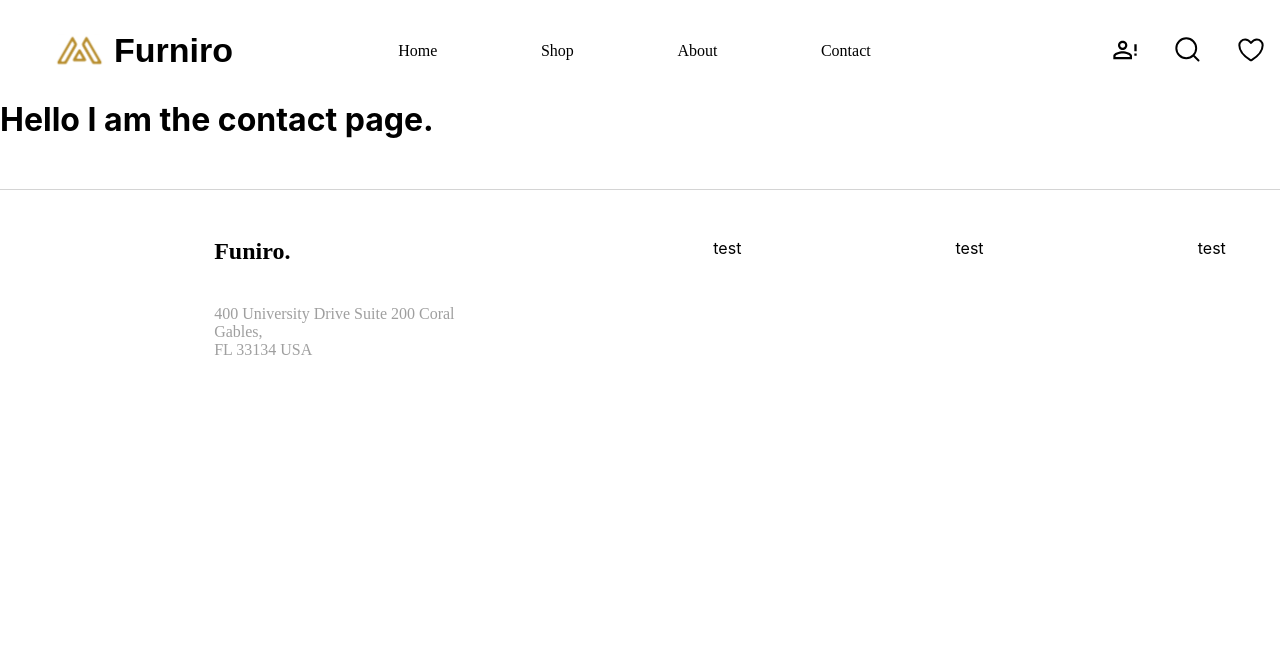
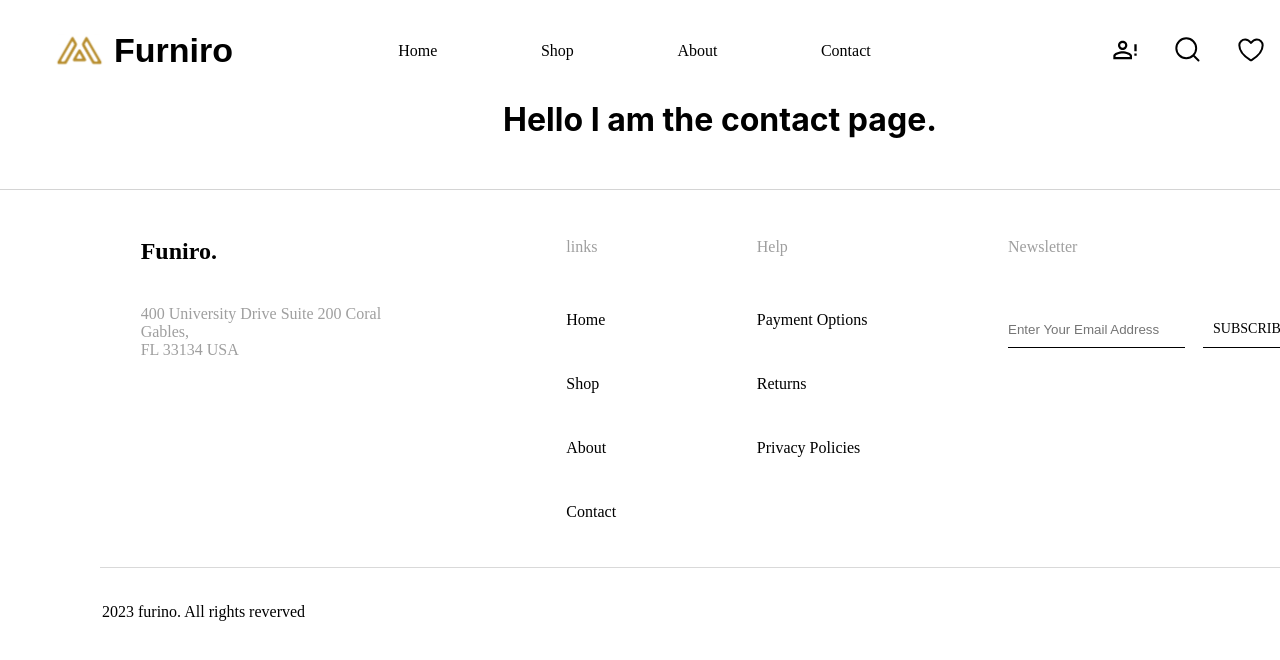
Before and after one commit to hiabed/myReactProject, a React (Vite) app: page /contact in a window 1280 px wide. Shown: the top 660 px of the page. Built offline with nearby package versions, Linux system fonts and the light colour scheme.

Commit message:
Home UI Done.

```diff
--- a/src/About.jsx
+++ b/src/About.jsx
@@ -2,7 +2,7 @@ import './About.css';
 
 const About = () => {
     return (
-        <h1>Hello I am the About page.</h1>
+        <h1 style={{textAlign: "center"}}>Hello I am the About page.</h1>
     )
 }
 
--- a/src/Contact.jsx
+++ b/src/Contact.jsx
@@ -2,7 +2,7 @@ import './Contact.css';
 
 const Contact = () => {
     return (
-        <h1>Hello I am the contact page.</h1>
+        <h1 style={{textAlign: "center"}}>Hello I am the contact page.</h1>
     )
 }
 
--- a/src/Footer.jsx
+++ b/src/Footer.jsx
@@ -5,7 +5,6 @@ const bigDiv = {
     marginTop: 50,
     justifyContent: "space-evenly",
     borderTop: "1px solid rgba(0, 0, 0, 0.17)",
-    height: 505,
 }
 
 const address = {
@@ -16,20 +15,6 @@ const address = {
 }
 
 const links = {
-    display: "flex",
-    flexDirection: "column",
-    gap: 40,
-    marginTop: 48,
-}
-
-const help = {
-    display: "flex",
-    flexDirection: "column",
-    gap: 40,
-    marginTop: 48,
-}
-
-const newsletter = {
     display: "flex",
     flexDirection: "column",
     gap: 40,
@@ -65,34 +50,114 @@ const Address = () => {
     );
 }
 
+const liStyle = {
+    color:" #000",
+    fontFamily: "Poppins",
+    fontSize: "16px",
+    fontStyle: "normal",
+    fontWeight: "500",
+    lineHeight: "normal",
+    listStyleType: "none",
+    marginBottom: 46,
+}
+
+const h3Style = {
+    marginBottom: 15,
+    color: "#9F9F9F",
+    fontFamily: "Poppins",
+    fontSize: "16px",
+    fontStyle: "normal",
+    fontWeight: "500",
+    lineHeight: "normal",
+}
+
 const Links = () => {
     return (
-        <div style={links}>test</div>
+        <div style={links}>
+            <h3 style={h3Style}>links</h3>
+            <ul>
+                <li style={liStyle}>Home</li>
+                <li style={liStyle}>Shop</li>
+                <li style={liStyle}>About</li>
+                <li style={liStyle}>Contact</li>
+            </ul>
+        </div>
     );
 }
 
 const Help = () => {
     return (
-        <div style={help}>test</div>
-    )
+        <div style={links}>
+            <h3 style={h3Style}>Help</h3>
+            <ul>
+                <li style={liStyle}>Payment Options</li>
+                <li style={liStyle}>Returns</li>
+                <li style={liStyle}>Privacy Policies</li>
+            </ul>
+        </div>
+    );
+}
+
+const subscribe = {
+    display: "flex",
+    gap: 18,
+}
+
+const input = {
+    // border: "none",
+    borderTop: "none",
+    borderRight: "none",
+    borderLeft: "none",
+    borderBottom: "1px solid black",
+}
+
+const buttonStyle = {
+    backgroundColor: "#FFF",
+    padding: 10,
+    borderTop: "none",
+    borderRight: "none",
+    borderLeft: "none",
+    borderBottom: "1px solid black",
+    fontFamily: "Poppins",
+    fontSize: "14px",
 }
 
 const Newsletter = () => {
     return (
-        <div style={newsletter}>test</div>
+        <div style={links}>
+            <h3 style={h3Style}>Newsletter</h3>
+            {/* Newsletter */}
+            <div style={subscribe}>
+                <input style={input} placeholder='Enter Your Email Address' type="email" />
+                <input id="subButton" style={buttonStyle} type="submit" value="SUBSCRIBE" />
+            </div>
+        </div>
     );
+}
+
+const rights = {
+    color: "#000",
+    fontFamily: "Poppins",
+    fontSize: "16px",
+    fontStyle: "normal",
+    fontWeight: "400",
+    lineHeight: "normal",
+    marginLeft: 102.01,
+    marginTop: 35
 }
 
 const Footer = () => {
     return (
-        <>
+        <div style={{height: 505}}>
             <div style={bigDiv}>
                 <Address />
                 <Links />
                 <Help />
                 <Newsletter />
             </div>
-        </>
+            <hr style={{backgroundColor: "#D9D9D9", width: 1240.015, margin: "auto", border: "none", height: 1}}/>
+            <p style={rights}>2023 furino. All rights reverved</p>
+        </div>
     );
 }
 
--- a/src/Shop.jsx
+++ b/src/Shop.jsx
@@ -3,7 +3,7 @@ import './Shop.css';
 
 const Shop = () => {
     return (
-        <h1>Hello I am the shop page.</h1>
+        <h1 style={{textAlign: "center"}}>Hello I am the shop page.</h1>
     );
 }
 
```
